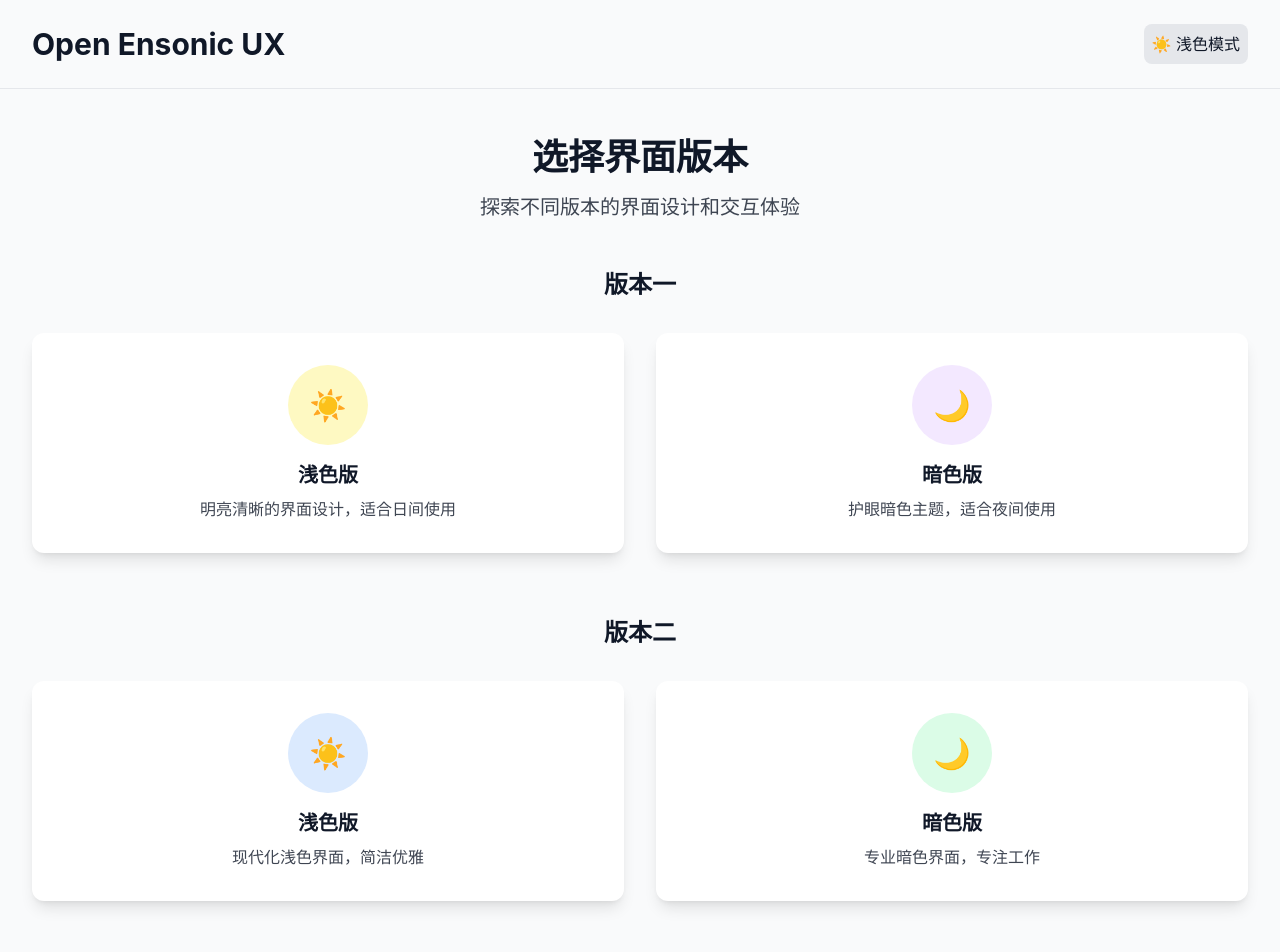
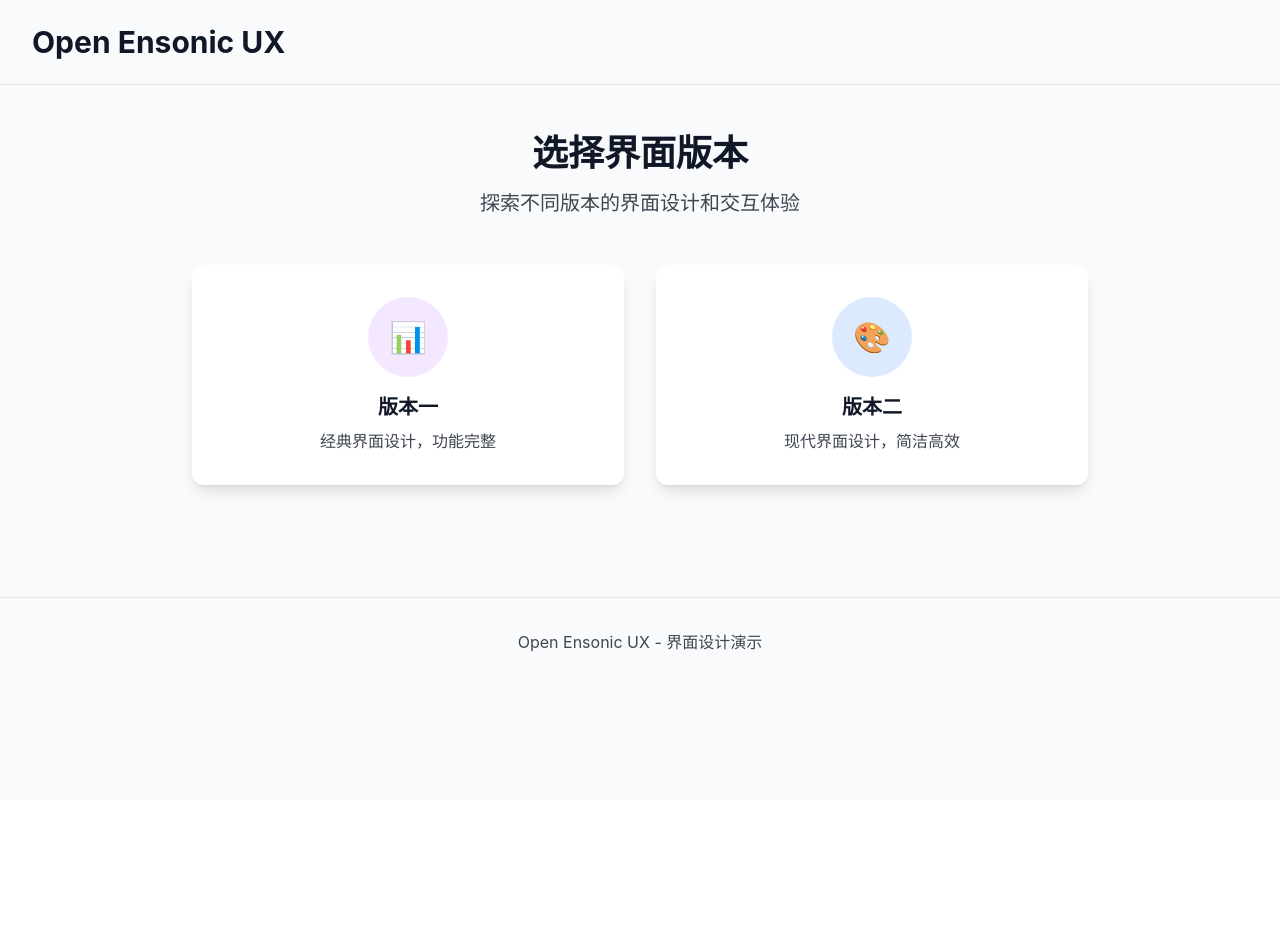
Before and after one commit to open-ensonic/open-ensonic-ux, a Vue app: page /#/ in a window 1280 px wide. Shown: the top 952 px of the page. After the commit the page ends 800 px from the top, so only its background shows below. Built offline with nearby package versions, Linux system fonts and the light colour scheme.

Commit message:
fix: update homepage

```diff
--- /dev/null
+++ b/src/components/ux2/CustomControls.vue
@@ -0,0 +1,146 @@
+<script setup>
+import { ref } from 'vue'
+
+const emit = defineEmits(['zoom-in', 'zoom-out', 'fit-view', 'lock-toggle'])
+
+const isLocked = ref(false)
+
+const handleZoomIn = () => {
+  emit('zoom-in')
+}
+
+const handleZoomOut = () => {
+  emit('zoom-out')
+}
+
+const handleFitView = () => {
+  emit('fit-view')
+}
+
+const handleLockToggle = () => {
+  isLocked.value = !isLocked.value
+  emit('lock-toggle', isLocked.value)
+}
+</script>
+
+<template>
+  <div class="custom-controls">
+    <div class="control-group">
+      <!-- 缩放控制 -->
+      <button
+        class="control-btn"
+        @click="handleZoomIn"
+        title="放大"
+      >
+        <svg width="16" height="16" viewBox="0 0 24 24" fill="currentColor">
+          <path d="M19 13h-6v6h-2v-6H5v-2h6V5h2v6h6v2z"/>
+        </svg>
+      </button>
+      <button
+        class="control-btn"
+        @click="handleZoomOut"
+        title="缩小"
+      >
+        <svg width="16" height="16" viewBox="0 0 24 24" fill="currentColor">
+          <path d="M19 13H5v-2h14v2z"/>
+        </svg>
+      </button>
+
+      <!-- 视图控制 -->
+      <button
+        class="control-btn"
+        @click="handleFitView"
+        title="适应视图"
+      >
+        <svg width="16" height="16" viewBox="0 0 24 24" fill="currentColor">
+          <path d="M10 18h4v-2h-4v2zM3 6v2h18V6H3zm3 7h12v-2H6v2z"/>
+        </svg>
+      </button>
+
+      <!-- 锁定控制 -->
+      <button
+        class="control-btn"
+        @click="handleLockToggle"
+        :class="{ 'active': isLocked }"
+        :title="isLocked ? '解锁画布' : '锁定画布'"
+      >
+        <svg width="16" height="16" viewBox="0 0 24 24" fill="currentColor">
+          <path v-if="isLocked" d="M12 17c1.1 0 2-.9 2-2s-.9-2-2-2-2 .9-2 2 .9 2 2 2zm6-9h-1V6c0-2.76-2.24-5-5-5S7 3.24 7 6v2H6c-1.1 0-2 .9-2 2v10c0 1.1.9 2 2 2h12c1.1 0 2-.9 2-2V10c0-1.1-.9-2-2-2zM8.9 6c0-1.71 1.39-3.1 3.1-3.1s3.1 1.39 3.1 3.1v2H8.9V6z"/>
+          <path v-else d="M12 13c-1.1 0-2 .9-2 2s.9 2 2 2 2-.9 2-2-.9-2-2-2zm6-5h-1V6c0-2.76-2.24-5-5-5-2.28 0-4.27 1.54-4.84 3.75-.14.54.18 1.08.72 1.22.54.14 1.08-.18 1.22-.72C9.44 3.93 10.63 3 12 3c1.65 0 3 1.35 3 3v2H6c-1.1 0-2 .9-2 2v10c0 1.1.9 2 2 2h12c1.1 0 2-.9 2-2V10c0-1.1-.9-2-2-2zm0 12H6V10h12v10z"/>
+        </svg>
+      </button>
+    </div>
+  </div>
+</template>
+
+<style scoped>
+.custom-controls {
+  position: absolute;
+  bottom: 20px;
+  right: 20px;
+  z-index: 1000;
+}
+
+.control-group {
+  display: flex;
+  gap: 0;
+  background: white;
+  border-radius: 8px;
+  box-shadow: 0 2px 8px rgba(0, 0, 0, 0.15);
+  overflow: hidden;
+}
+
+.control-btn {
+  width: 40px;
+  height: 40px;
+  border: none;
+  background: transparent;
+  cursor: pointer;
+  display: flex;
+  align-items: center;
+  justify-content: center;
+  transition: all 0.2s ease;
+  color: #64748b;
+  border-right: 1px solid #f1f5f9;
+}
+
+.control-btn:last-child {
+  border-right: none;
+}
+
+.control-btn:hover {
+  background: #f1f5f9;
+  color: #334155;
+}
+
+.control-btn.active {
+  background: #3b82f6;
+  color: white;
+}
+
+.control-btn:active {
+  transform: scale(0.95);
+}
+
+/* 暗色模式支持 */
+@media (prefers-color-scheme: dark) {
+  .control-group {
+    background: #374151;
+  }
+
+  .control-btn {
+    color: #9ca3af;
+    border-right-color: #4b5563;
+  }
+
+  .control-btn:hover {
+    background: #4b5563;
+    color: #e5e7eb;
+  }
+
+  .control-btn.active {
+    background: #2563eb;
+    color: white;
+  }
+}
+</style>
--- a/src/components/ux2/FlowCanvas.vue
+++ b/src/components/ux2/FlowCanvas.vue
@@ -1,9 +1,9 @@
 <script setup>
 import { VueFlow, useVueFlow } from '@vue-flow/core'
 import { Background } from '@vue-flow/background'
-import { Controls } from '@vue-flow/controls'
 import CustomNode from './CustomNodes.vue'
 import CustomEdge from './CustomEdge.vue'
+import CustomControls from './CustomControls.vue'
 
 // 节点类型定义
 const nodeTypes = {
@@ -98,6 +98,26 @@ const handleEdgeClick = (event) => {
   console.log('边点击:', event)
   // 这里可以添加选中边或显示关闭按钮的逻辑
 }
+
+// 自定义 controls 事件处理
+const { zoomIn, zoomOut, fitView } = useVueFlow()
+
+const handleZoomIn = () => {
+  zoomIn()
+}
+
+const handleZoomOut = () => {
+  zoomOut()
+}
+
+const handleFitView = () => {
+  fitView()
+}
+
+const handleLockToggle = (locked) => {
+  console.log('画布锁定状态:', locked)
+  // 这里可以添加锁定画布的逻辑
+}
 </script>
 
 <template>
@@ -117,14 +137,19 @@ const handleEdgeClick = (event) => {
     :fit-view-on-init-options="{ padding: 0 }"
   >
     <Background pattern-color="#aaa" gap="20" />
-    <Controls />
+    <CustomControls
+      @zoom-in="handleZoomIn"
+      @zoom-out="handleZoomOut"
+      @fit-view="handleFitView"
+      @lock-toggle="handleLockToggle"
+    />
   </VueFlow>
 </template>
 
 <style>
 @import '@vue-flow/core/dist/style.css';
 @import '@vue-flow/core/dist/theme-default.css';
-@import '@vue-flow/controls/dist/style.css';
+
 
 .vue-flow-container {
   width: 100%;
--- a/src/views/Home.vue
+++ b/src/views/Home.vue
@@ -5,11 +5,6 @@ import { useRouter } from 'vue-router'
 const router = useRouter()
 const isDarkMode = ref(false)
 
-// 切换暗色模式
-const toggleDarkMode = () => {
-  isDarkMode.value = !isDarkMode.value
-  document.documentElement.classList.toggle('dark', isDarkMode.value)
-}
 
 // 导航到不同版本
 const navigateToVersion = (version, theme) => {
@@ -24,13 +19,7 @@ const navigateToVersion = (version, theme) => {
       <div class="max-w-7xl mx-auto px-4 sm:px-6 lg:px-8">
         <div class="flex justify-between items-center py-6">
           <h1 class="text-3xl font-bold">Open Ensonic UX</h1>
-          <button
-            @click="toggleDarkMode"
-            class="p-2 rounded-lg transition-colors"
-            :class="isDarkMode ? 'bg-gray-700 hover:bg-gray-600' : 'bg-gray-200 hover:bg-gray-300'"
-          >
-            {{ isDarkMode ? '🌙 暗色模式' : '☀️ 浅色模式' }}
-          </button>
+
         </div>
       </div>
     </header>
@@ -42,27 +31,9 @@ const navigateToVersion = (version, theme) => {
         <p class="text-xl opacity-80">探索不同版本的界面设计和交互体验</p>
       </div>
 
+      <!-- 版本选择 -->
+      <div class="grid md:grid-cols-2 gap-8 max-w-4xl mx-auto">
         <!-- 版本一 -->
-      <div class="mb-16">
-        <h3 class="text-2xl font-semibold mb-8 text-center">版本一</h3>
-        <div class="grid md:grid-cols-2 gap-8">
-          <!-- 浅色版 -->
-          <div
-            class="rounded-xl p-8 cursor-pointer transition-all hover:scale-105"
-            :class="isDarkMode ? 'bg-gray-800 hover:bg-gray-700' : 'bg-white hover:bg-gray-100 shadow-lg'"
-            @click="navigateToVersion('ux1', 'light')"
-          >
-            <div class="text-center">
-              <div class="w-20 h-20 mx-auto mb-4 rounded-full flex items-center justify-center text-3xl"
-                   :class="isDarkMode ? 'bg-yellow-400 text-gray-900' : 'bg-yellow-100 text-yellow-600'">
-                ☀️
-              </div>
-              <h4 class="text-xl font-semibold mb-2">浅色版</h4>
-              <p class="opacity-80">明亮清晰的界面设计，适合日间使用</p>
-            </div>
-          </div>
-
-          <!-- 暗色版 -->
         <div
           class="rounded-xl p-8 cursor-pointer transition-all hover:scale-105"
           :class="isDarkMode ? 'bg-gray-800 hover:bg-gray-700' : 'bg-white hover:bg-gray-100 shadow-lg'"
@@ -71,20 +42,14 @@ const navigateToVersion = (version, theme) => {
           <div class="text-center">
             <div class="w-20 h-20 mx-auto mb-4 rounded-full flex items-center justify-center text-3xl"
                  :class="isDarkMode ? 'bg-purple-400 text-gray-900' : 'bg-purple-100 text-purple-600'">
-                🌙
+              📊
             </div>
-              <h4 class="text-xl font-semibold mb-2">暗色版</h4>
-              <p class="opacity-80">护眼暗色主题，适合夜间使用</p>
-            </div>
-          </div>
+            <h4 class="text-xl font-semibold mb-2">版本一</h4>
+            <p class="opacity-80">经典界面设计，功能完整</p>
           </div>
         </div>
 
         <!-- 版本二 -->
-      <div>
-        <h3 class="text-2xl font-semibold mb-8 text-center">版本二</h3>
-        <div class="grid md:grid-cols-2 gap-8">
-          <!-- 浅色版 -->
         <div
           class="rounded-xl p-8 cursor-pointer transition-all hover:scale-105"
           :class="isDarkMode ? 'bg-gray-800 hover:bg-gray-700' : 'bg-white hover:bg-gray-100 shadow-lg'"
@@ -93,27 +58,10 @@ const navigateToVersion = (version, theme) => {
           <div class="text-center">
             <div class="w-20 h-20 mx-auto mb-4 rounded-full flex items-center justify-center text-3xl"
                  :class="isDarkMode ? 'bg-blue-400 text-gray-900' : 'bg-blue-100 text-blue-600'">
-                ☀️
+              🎨
             </div>
-              <h4 class="text-xl font-semibold mb-2">浅色版</h4>
-              <p class="opacity-80">现代化浅色界面，简洁优雅</p>
-            </div>
-          </div>
-
-          <!-- 暗色版 -->
-          <div
-            class="rounded-xl p-8 cursor-pointer transition-all hover:scale-105"
-            :class="isDarkMode ? 'bg-gray-800 hover:bg-gray-700' : 'bg-white hover:bg-gray-100 shadow-lg'"
-            @click="navigateToVersion('ux2', 'dark')"
-          >
-            <div class="text-center">
-              <div class="w-20 h-20 mx-auto mb-4 rounded-full flex items-center justify-center text-3xl"
-                   :class="isDarkMode ? 'bg-green-400 text-gray-900' : 'bg-green-100 text-green-600'">
-                🌙
-              </div>
-              <h4 class="text-xl font-semibold mb-2">暗色版</h4>
-              <p class="opacity-80">专业暗色界面，专注工作</p>
-            </div>
+            <h4 class="text-xl font-semibold mb-2">版本二</h4>
+            <p class="opacity-80">现代界面设计，简洁高效</p>
           </div>
         </div>
       </div>
```
Lines whose indentation alone changed are shown as unchanged.
